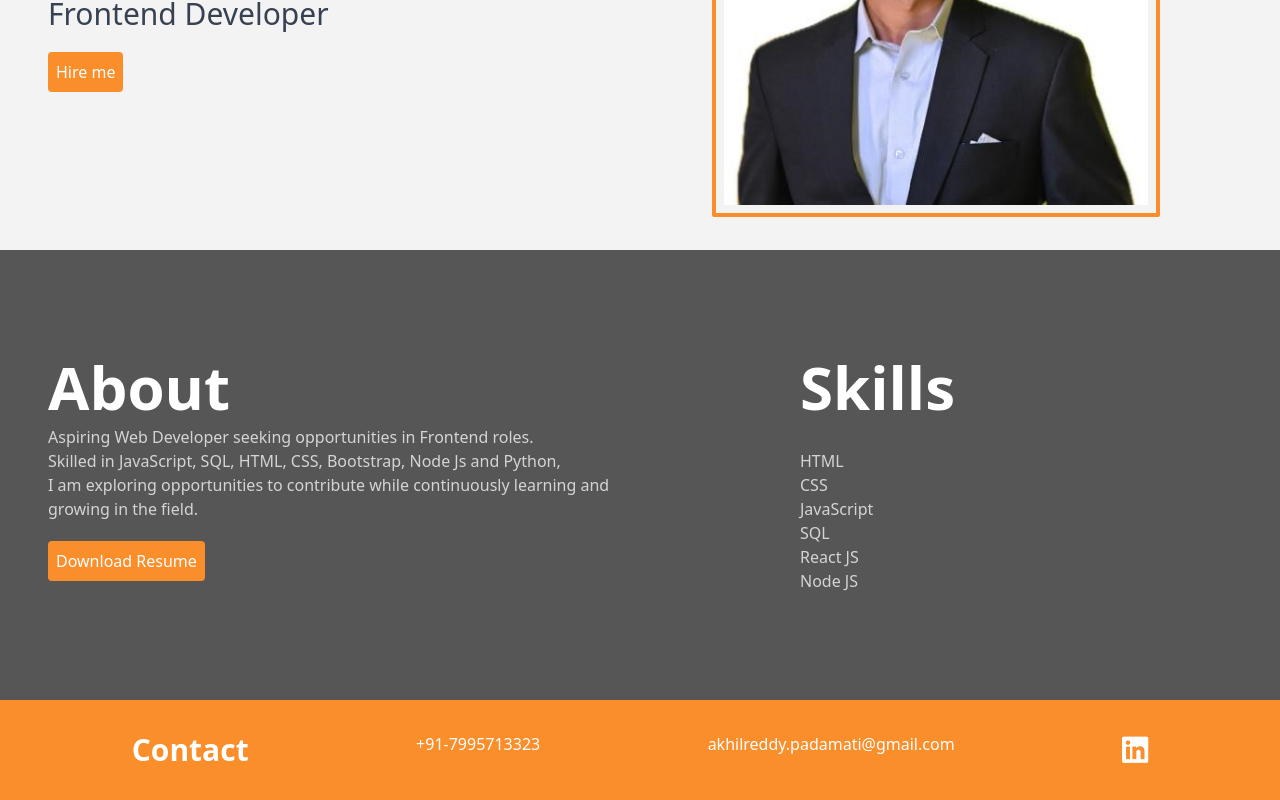
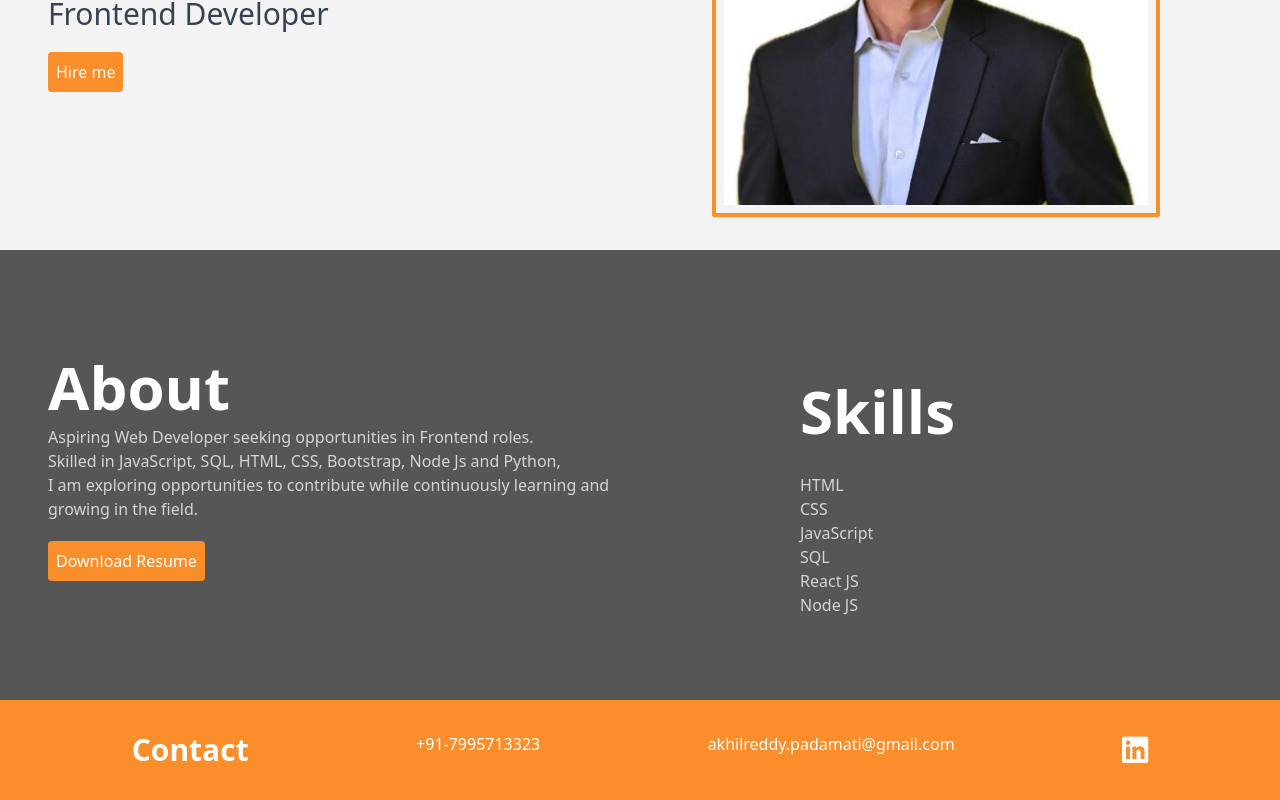
Before and after one commit to Akhil080497/portfolio, a React (Vite) app: page / in a window 1280 px wide. Shown: the part 302-1102 px from the top of the page. Built offline with nearby package versions, Linux system fonts and the light colour scheme.

Commit message:
Update About.jsx
Tailwinf update

```diff
--- a/src/components/About.jsx
+++ b/src/components/About.jsx
@@ -3,10 +3,10 @@ import React from "react";
 const About = () => {
   return (
     <>
-      <section className="w-full bg-bgsecondary text-white">
-        <div className="container border-bdr grid grid-cols-1 sm:grid-cols-2 items-center sm:h-[450px] space-y-0 py-8 sm:py-0">
+      <section className="w-full bg-bgsecondary text-white sm:gap-10">
+        <div className="container border-bdr grid grid-cols-1 sm:grid-cols-2 sm:justify-between items-center sm:h-[450px] space-y-0 py-8 sm:py-0 mx-auto">
           <div className="space-y-2 grid justify-items-center sm:justify-items-start">
-              <p className="text-4xl md:text-6xl font-bold text-white">About</p>
+              <p className="text-4xl md:text-6xl sm:text-4xl font-bold text-white">About</p>
               <p className="text-white/75 text-center sm:text-left">
               Aspiring Web Developer seeking opportunities in Frontend roles. <br/>
               Skilled in JavaScript, SQL,
@@ -22,7 +22,7 @@ const About = () => {
               </a>
               </button>
           </div>
-          <div className="space-y-8 grid justify-items-center sm:justify-items-start px-40">
+          <div className="space-y-2 sm:pt-12 md:space-y-8 grid justify-items-center sm:justify-items-start md:px-40">
             <p className="text-4xl md:text-6xl font-bold text-white">
                 Skills
             </p>
```
